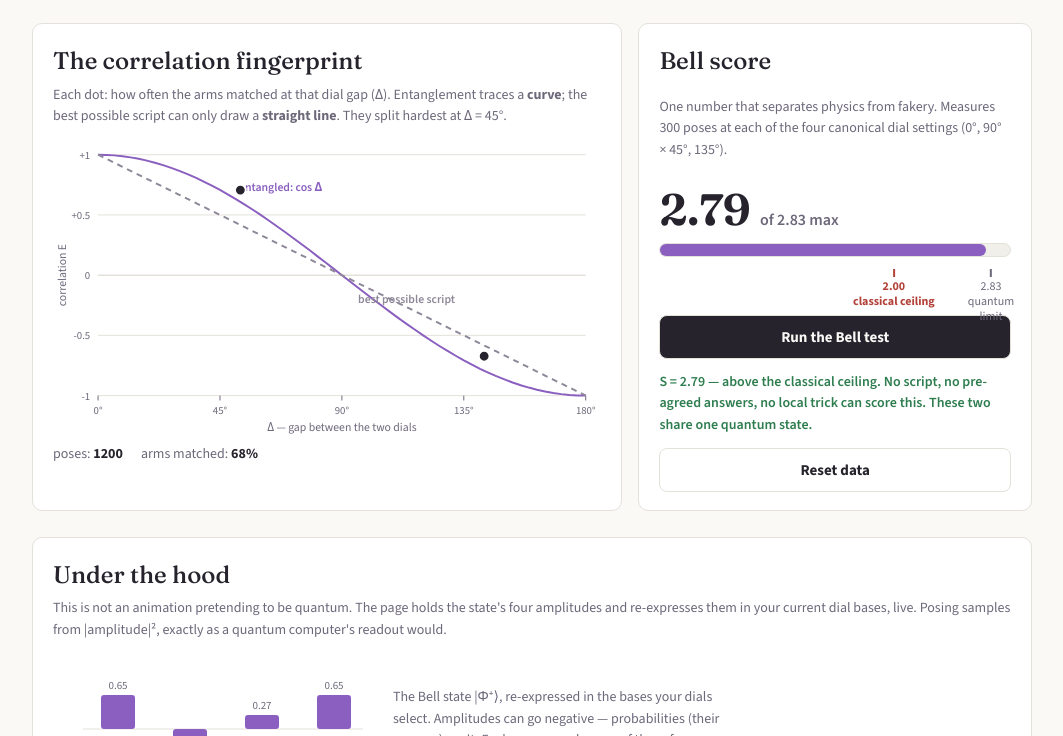
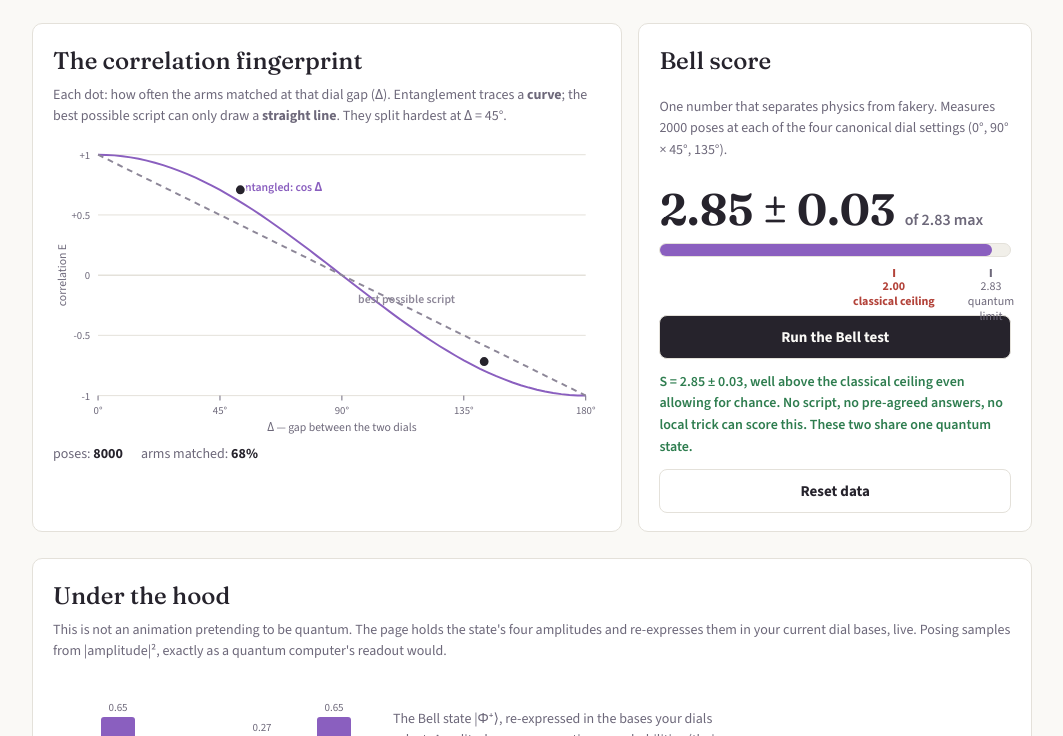
Before and after one commit to Riztofu/entangled-bodies, a plain HTML site: page index.html in a window 1280 px wide. Both pictures are taken after a click on the button "Run the Bell test". Shown: the part 950-1686 px from the top of the page, without its empty margins (108-1171 px from the left). Drawn offline with nearby package versions, Linux system fonts and the light colour scheme.

Commit message:
Fix Bell test calling the secret script quantum about a third of the time
The best script averages exactly S = 2.00, and with 300 poses per
setting chance scatter is about ±0.10, so the S > 2.05 cutoff declared a
script "above the classical ceiling" in ~32% of runs. The test now uses
2000 poses per setting (scatter ±0.04), shows S ± its standard error,
and only says no script could do it when S clears 2 by three standard
errors: false wins drop to ~0.05%, and the entangled pair still passes
every time. Qollab build rebuilt.

Co-Authored-By: Claude Opus 5.5 <noreply@anthropic.com>

```diff
--- a/index.html
+++ b/index.html
@@ -242,7 +242,7 @@ footer{margin-top:30px;color:var(--muted);font-size:13px}
     </div>
     <div class="panel meterbox">
       <h2>Bell score</h2>
-      <p class="subnote">One number that separates physics from fakery. Measures 300 poses at each of the four canonical dial settings (0°, 90° × 45°, 135°).</p>
+      <p class="subnote">One number that separates physics from fakery. Measures 2000 poses at each of the four canonical dial settings (0°, 90° × 45°, 135°).</p>
       <div class="meter-val"><span id="sVal">–</span> <small>of 2.83 max</small></div>
       <div class="meter-track"><div class="meter-fill" id="sFill"></div></div>
       <div class="meter-marks">
@@ -476,17 +476,20 @@ $('pose100Btn').addEventListener('click',function(){
 });
 
 $('bellBtn').addEventListener('click',function(){
-  var settings=[[0,45,1],[90,45,1],[90,135,1],[0,135,-1]],S=0,N=300;
+  // 2000 poses per setting keeps chance scatter near ±0.04. The best script averages exactly 2.00,
+  // so a verdict needs S to clear 2 by three standard errors, or a lucky script would "win".
+  var settings=[[0,45,1],[90,45,1],[90,135,1],[0,135,-1]],S=0,N=2000,varS=0;
   settings.forEach(function(st){
     var sum=0;
     for(var k=0;k<N;k++){var r=sample(st[0],st[1]);sum+=r[0]*r[1];record(st[0],st[1],r[0]*r[1]);}
-    S+=st[2]*(sum/N);
+    var E=sum/N; S+=st[2]*E; varS+=(1-E*E)/N;
   });
-  $('sVal').textContent=S.toFixed(2);
+  var err=Math.sqrt(varS);
+  $('sVal').textContent=S.toFixed(2)+' ± '+err.toFixed(2);
   $('sFill').style.width=Math.max(0,Math.min(100,(S/3)*100))+'%';
   var v=$('verdict');
-  if(S>2.05){v.textContent='S = '+S.toFixed(2)+' — above the classical ceiling. No script, no pre-agreed answers, no local trick can score this. These two share one quantum state.';v.className='verdict beat';}
-  else{v.textContent='S = '+S.toFixed(2)+' — within classical reach. A humble script could do this; nothing here requires entanglement.';v.className='verdict';}
+  if(S-3*err>2){v.textContent='S = '+S.toFixed(2)+' ± '+err.toFixed(2)+', well above the classical ceiling even allowing for chance. No script, no pre-agreed answers, no local trick can score this. These two share one quantum state.';v.className='verdict beat';}
+  else{v.textContent='S = '+S.toFixed(2)+' ± '+err.toFixed(2)+', within classical reach. A script can land here by chance; nothing here requires entanglement.';v.className='verdict';}
   updateTally();drawChart();
 });
 
@@ -549,7 +552,7 @@ var TOUR=[
   s:function(){}},
  {t:"Now meet the imposter. The dancers just switched to 'Secret script' mode — pre-agreed answers, the best fake that's physically possible — and your data was cleared. Do exactly what you did before: Pose ×100 at several different gaps. This time the dots follow the dashed STRAIGHT LINE. Same game, different fingerprint — and no script can ever bend into a curve.",
   s:function(){setSource('classical');}},
- {t:"Back to the real entangled pair (data cleared again). Click 'Run the Bell test' — it strikes 300 poses at each of four special dial settings and combines the results into one score. In 1964, John Bell proved that ANY script scores at most 2.00. Watch the meter break the red ceiling.",
+ {t:"Back to the real entangled pair (data cleared again). Click 'Run the Bell test' — it strikes 2000 poses at each of four special dial settings and combines the results into one score. In 1964, John Bell proved that ANY script scores at most 2.00. Watch the meter break the red ceiling.",
   s:function(){setSource('quantum');}},
  {t:"And that's the whole story: a curve no straight line can imitate, and a score no script can reach. The two qubits never carried hidden answers — they share one quantum state, so the randomness itself is shared. Real versions of this experiment won the 2022 Nobel Prize in Physics. Try the Mystery box to test yourself, and read the field notes at the bottom. Tour complete!",
   s:function(){}}
```
Also changed, not shown: qollab/game.js (+9 -6 lines), qollab/index.html (+1 -1 lines).
